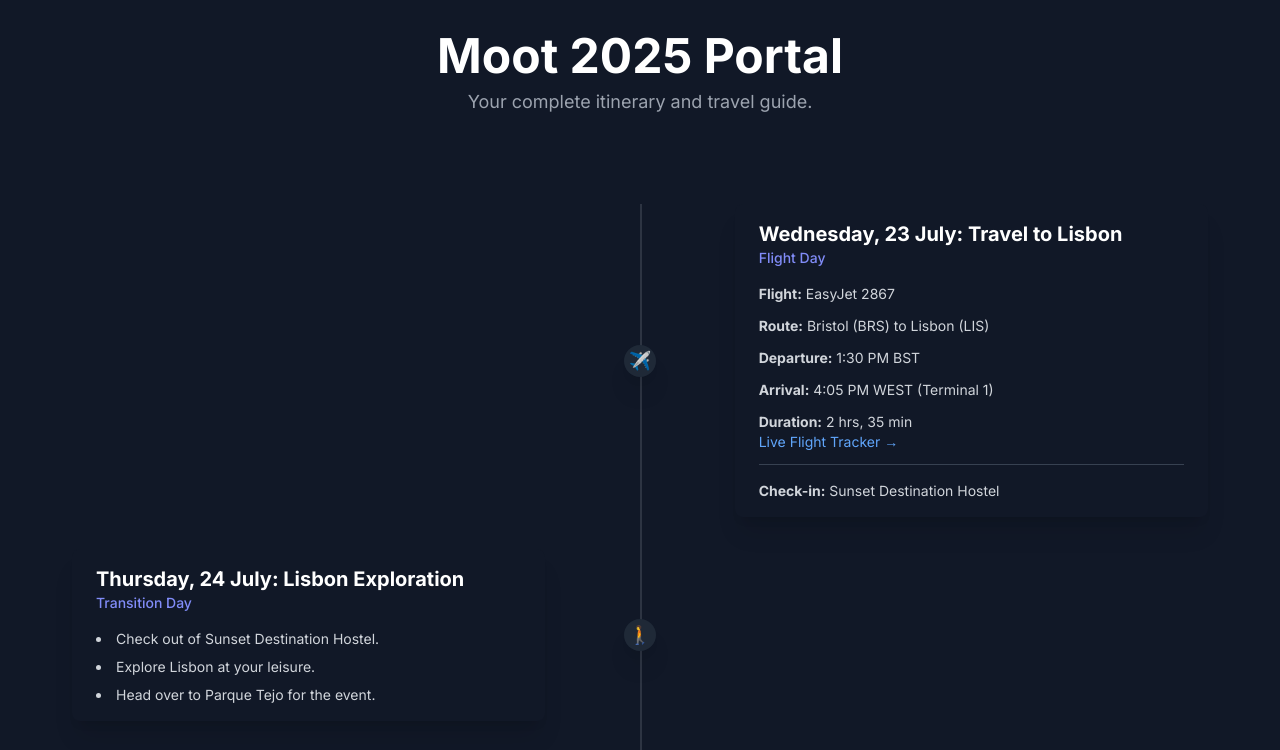
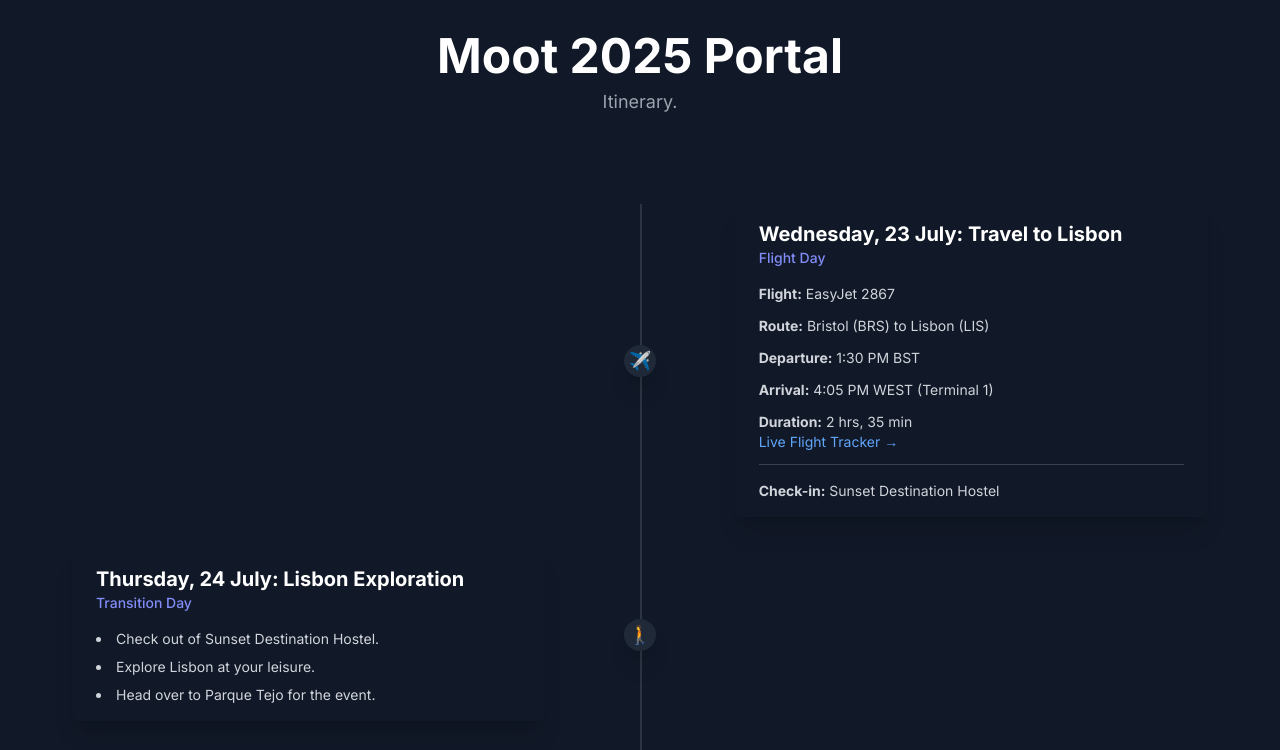
Before and after one commit to charlie-millson/mootportal, a plain HTML site: page index.html in a window 1280 px wide. Shown: the top 750 px of the page. Drawn offline with nearby package versions, Linux system fonts and the light colour scheme.

Commit message:
Update index.html

```diff
--- a/index.html
+++ b/index.html
@@ -29,7 +29,7 @@
         <!-- Header -->
         <header class="text-center mb-12">
             <h1 class="text-4xl md:text-5xl font-bold text-white">Moot 2025 Portal</h1>
-            <p class="text-lg text-gray-400 mt-2">Your complete itinerary and travel guide.</p>
+            <p class="text-lg text-gray-400 mt-2">Itinerary.</p>
         </header>
 
         <!-- Timeline -->
```
